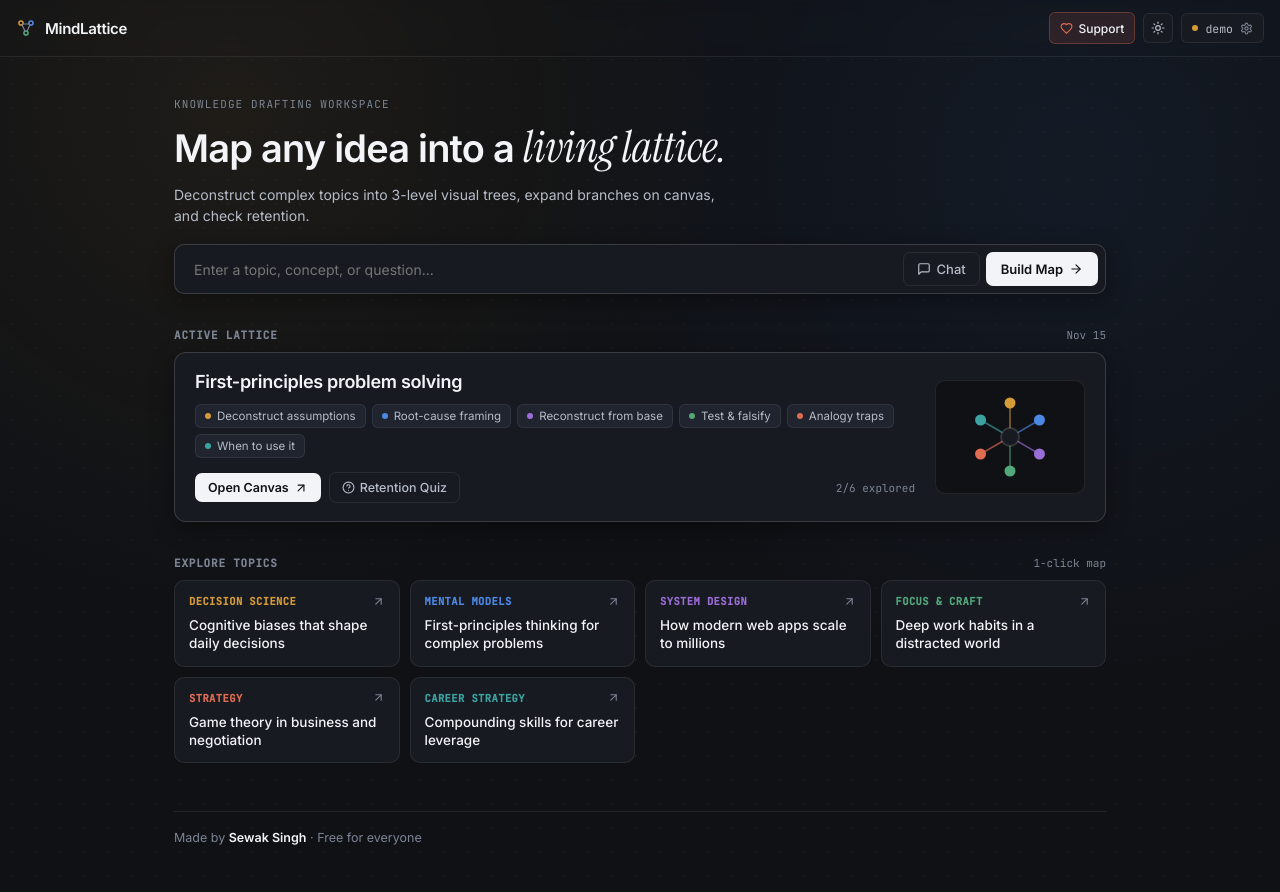
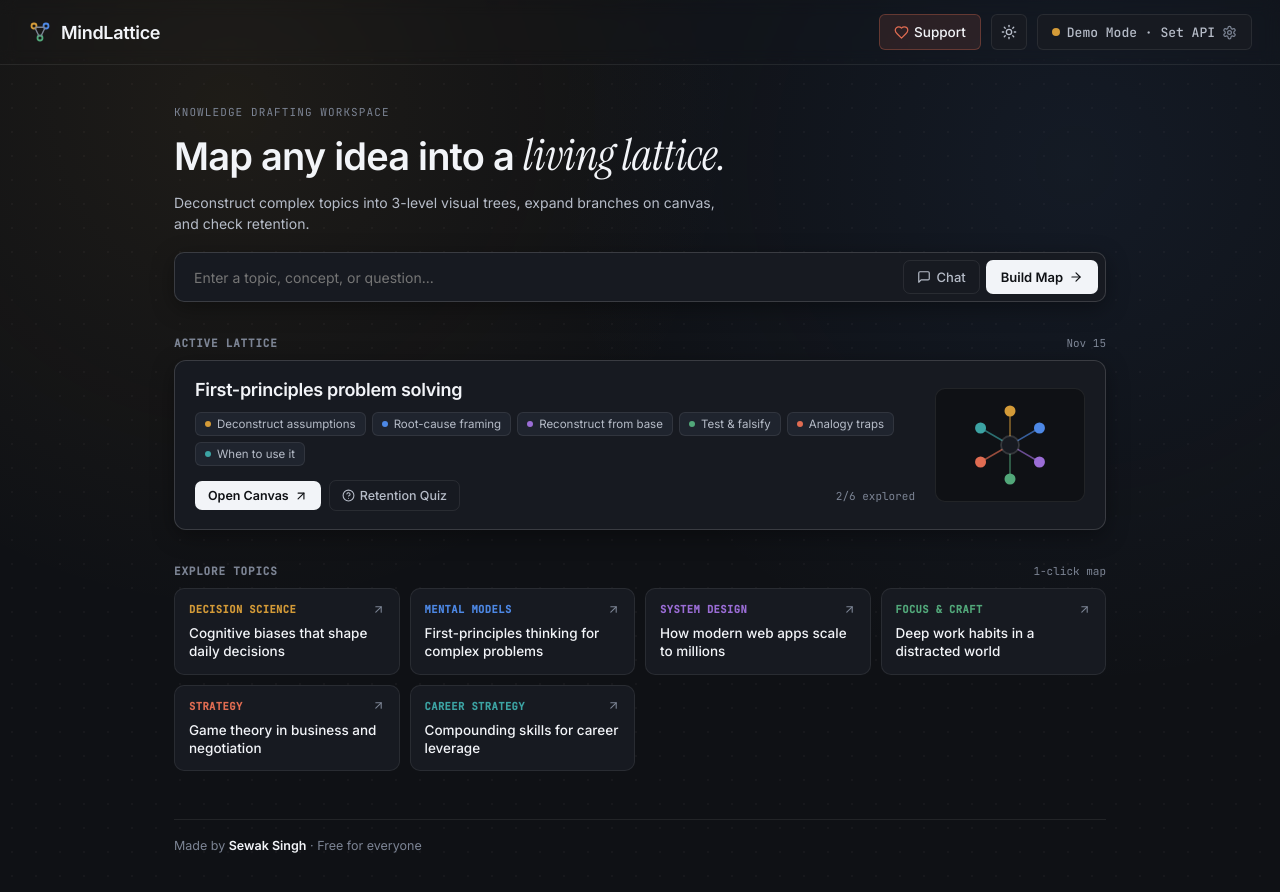
Before and after one commit to mrsingh111/branchwise, a React (Vite) app: page / in a window 1280 px wide. Shown: the top 892 px of the page. Built offline with nearby package versions, Linux system fonts and the light colour scheme; the HTML template or start-up script is replaced by a standard one.

Commit message:
Increase desktop header text and button sizes for readability

```diff
--- a/src/components/HomeView.jsx
+++ b/src/components/HomeView.jsx
@@ -67,6 +67,7 @@ export default function HomeView({
 }) {
   const [input, setInput] = useState('');
   const [supportOpen, setSupportOpen] = useState(false);
+  const isMobile = typeof window !== 'undefined' && window.innerWidth < 640;
 
   const isLive = Boolean(
     settings.apiKey?.trim() ||
@@ -87,9 +88,9 @@ export default function HomeView({
 
   return (
     <div className="home-canvas" style={styles.page}>
-      <header style={styles.header}>
+      <header style={{ ...styles.header, padding: isMobile ? '12px 16px' : '14px 28px' }}>
         <div style={styles.brand}>
-          <svg width="20" height="20" viewBox="0 0 24 24" fill="none" aria-hidden="true">
+          <svg width={isMobile ? 20 : 24} height={isMobile ? 20 : 24} viewBox="0 0 24 24" fill="none" aria-hidden="true">
             <circle cx="6" cy="6" r="2.5" stroke="#D49B38" strokeWidth="1.8" />
             <circle cx="18" cy="6" r="2.5" stroke="#4D88E5" strokeWidth="1.8" />
             <circle cx="12" cy="18" r="2.5" stroke="#52A87A" strokeWidth="1.8" />
@@ -100,46 +101,67 @@ export default function HomeView({
               strokeLinecap="round"
             />
           </svg>
-          <span style={styles.wordmark}>MindLattice</span>
+          <span style={{ ...styles.wordmark, fontSize: isMobile ? 15 : 18 }}>MindLattice</span>
         </div>
 
-        <div style={{ display: 'flex', alignItems: 'center', gap: 8 }}>
+        <div style={{ display: 'flex', alignItems: 'center', gap: isMobile ? 8 : 10 }}>
           <button
             type="button"
             onClick={() => setSupportOpen(true)}
             className="ml-btn"
-            style={styles.topSupportBtn}
+            style={{
+              ...styles.topSupportBtn,
+              height: isMobile ? 32 : 36,
+              padding: isMobile ? '0 10px' : '0 14px',
+              fontSize: isMobile ? 12 : 13.5,
+            }}
             title="Support Sewak Singh"
           >
-            <Heart size={13} color="#E06C52" />
+            <Heart size={isMobile ? 13 : 15} color="#E06C52" />
             <span>Support</span>
           </button>
           <button
             onClick={onToggleTheme}
             className="ml-btn"
-            style={styles.iconBtn}
+            style={{
+              ...styles.iconBtn,
+              width: isMobile ? 30 : 36,
+              height: isMobile ? 30 : 36,
+            }}
             title={theme === 'dark' ? 'Switch to Light mode' : 'Switch to Dark mode'}
             aria-label="Toggle theme"
           >
-            {theme === 'dark' ? <Sun size={14} /> : <Moon size={14} />}
+            {theme === 'dark' ? <Sun size={isMobile ? 14 : 16} /> : <Moon size={isMobile ? 14 : 16} />}
           </button>
-          <button onClick={onOpenSettings} className="ml-btn" style={styles.apiStatusBtn}>
+          <button
+            onClick={onOpenSettings}
+            className="ml-btn"
+            style={{
+              ...styles.apiStatusBtn,
+              height: isMobile ? 30 : 36,
+              padding: isMobile ? '0 10px' : '0 14px',
+            }}
+          >
             <span
               style={{
-                width: 6,
-                height: 6,
+                width: isMobile ? 6 : 8,
+                height: isMobile ? 6 : 8,
                 borderRadius: 999,
                 background: isLive ? '#52A87A' : settings.useDemoIfNoKey ? '#D49B38' : '#E06C52',
               }}
             />
-            <span className="mono" style={{ fontSize: 11.5 }}>
+            <span className="mono" style={{ fontSize: isMobile ? 11.5 : 13, fontWeight: 500 }}>
               {isLive
-                ? settings.model || 'live'
+                ? settings.model || 'Live AI'
                 : settings.useDemoIfNoKey
-                ? 'demo'
-                : 'key required'}
+                ? isMobile
+                  ? 'demo'
+                  : 'Demo Mode · Set API'
+                : isMobile
+                ? 'key required'
+                : 'API Key Required'}
             </span>
-            <Settings size={13} color="var(--muted)" />
+            <Settings size={isMobile ? 13 : 15} color="var(--muted)" />
           </button>
         </div>
       </header>
--- a/src/components/MindMapView.jsx
+++ b/src/components/MindMapView.jsx
@@ -380,45 +380,65 @@ export default function MindMapView({
       }}
     >
       {/* Top Bar */}
-      <header style={styles.topBar} className="no-print">
-        <button onClick={onBack} style={styles.roundBtn} title="Back to Home">
-          <ArrowLeft size={18} />
+      <header style={{ ...styles.topBar, padding: isMobile ? '10px 12px' : '12px 22px' }} className="no-print">
+        <button
+          onClick={onBack}
+          style={{ ...styles.roundBtn, width: isMobile ? 32 : 38, height: isMobile ? 32 : 38 }}
+          title="Back to Home"
+        >
+          <ArrowLeft size={isMobile ? 17 : 19} />
         </button>
 
         <div style={{ flex: 1, minWidth: 0 }}>
           <div style={styles.titleRow}>
-            <span style={styles.mapTitle}>{map.title}</span>
-            <span style={styles.progressPill}>
-              {exploredCount}/{map.branches.length}
+            <span style={{ ...styles.mapTitle, fontSize: isMobile ? 14 : 17 }}>{map.title}</span>
+            <span style={{ ...styles.progressPill, fontSize: isMobile ? 11 : 12.5 }}>
+              {exploredCount}/{map.branches.length} {!isMobile && 'explored'}
             </span>
           </div>
           {!isMobile && (
-            <div style={{ fontSize: 11, color: 'var(--muted)' }}>
+            <div style={{ fontSize: 12.5, color: 'var(--muted)', marginTop: 2 }}>
               Click any branch to expand sub-nodes and notes
             </div>
           )}
         </div>
 
-        <button onClick={onOpenQuiz} style={styles.quizBtn}>
-          <HelpCircle size={15} />
+        <button
+          onClick={onOpenQuiz}
+          style={{
+            ...styles.quizBtn,
+            height: isMobile ? 32 : 38,
+            padding: isMobile ? '0 11px' : '0 15px',
+            fontSize: isMobile ? 12 : 13.5,
+          }}
+        >
+          <HelpCircle size={isMobile ? 14 : 16} />
           <span>Quiz</span>
         </button>
 
-        <button onClick={exportMarkdown} style={styles.roundBtn} title="Export Markdown">
-          <Download size={16} />
+        <button
+          onClick={exportMarkdown}
+          style={{ ...styles.roundBtn, width: isMobile ? 32 : 38, height: isMobile ? 32 : 38 }}
+          title="Export Markdown"
+        >
+          <Download size={isMobile ? 15 : 17} />
         </button>
 
         <button
           onClick={onToggleTheme}
-          style={styles.roundBtn}
+          style={{ ...styles.roundBtn, width: isMobile ? 32 : 38, height: isMobile ? 32 : 38 }}
           title={theme === 'dark' ? 'Switch to Light mode' : 'Switch to Dark mode'}
           aria-label="Toggle theme"
         >
-          {theme === 'dark' ? <Sun size={16} /> : <Moon size={16} />}
+          {theme === 'dark' ? <Sun size={isMobile ? 15 : 17} /> : <Moon size={isMobile ? 15 : 17} />}
         </button>
 
-        <button onClick={onOpenSettings} style={styles.roundBtn} title="AI API Settings">
-          <Settings size={16} />
+        <button
+          onClick={onOpenSettings}
+          style={{ ...styles.roundBtn, width: isMobile ? 32 : 38, height: isMobile ? 32 : 38 }}
+          title="AI API Settings"
+        >
+          <Settings size={isMobile ? 15 : 17} />
         </button>
       </header>
 
```
